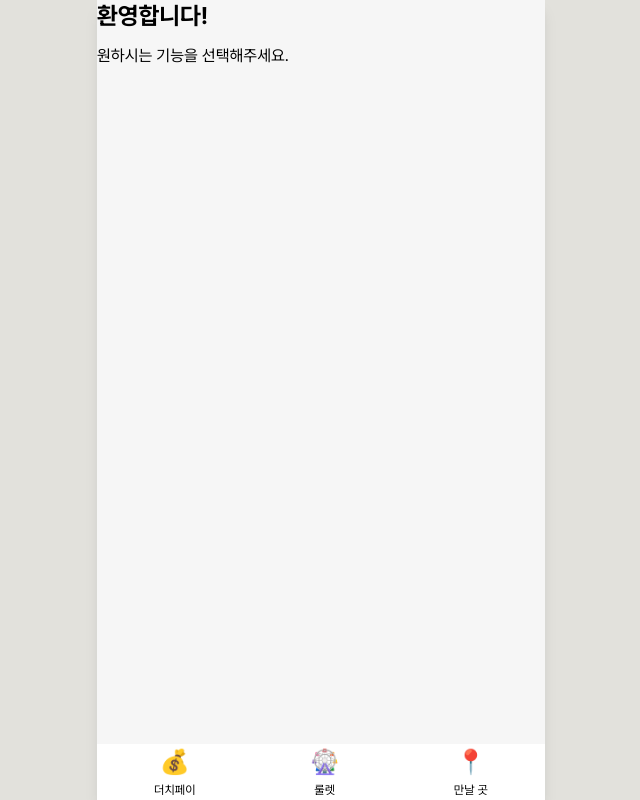
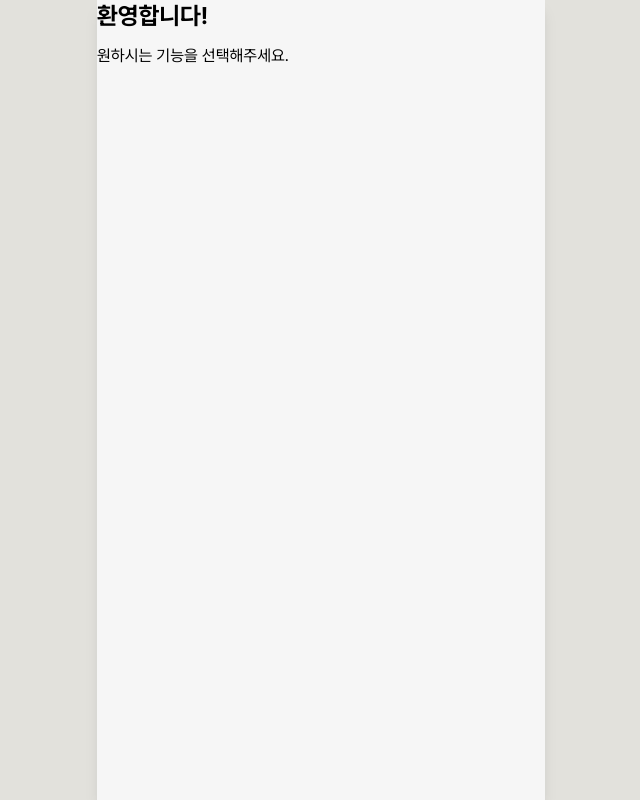
Before and after one commit to BCSDLab/TOY_HELP_MEET, a Next.js app: page / in a window 1280 px wide. Shown: the whole page, without its empty margins (319-959 px from the left). Built offline with nearby package versions, Linux system fonts and the light colour scheme.

Commit message:
refactor: 바텀 네비게이션 삭제

```diff
--- a/src/components/Layout/BottomNavigation.tsx
+++ /dev/null
@@ -1,31 +0,0 @@
-import Link from 'next/link';
-import { useRouter } from 'next/router';
-
-export default function BottomNavigation() {
-  const router = useRouter();
-
-  return (
-    <nav className="fixed bottom-0 w-full max-w-md bg-white border-t">
-      <ul className="flex justify-around items-center h-14">
-        <li className={router.pathname === '/dutch-pay' ? 'text-blue-500' : ''}>
-          <Link href="/dutch-pay" className="flex flex-col items-center p-2">
-            <span className="text-2xl">💰</span>
-            <span className="text-xs mt-1">더치페이</span>
-          </Link>
-        </li>
-        <li className={router.pathname === '/roulette' ? 'text-blue-500' : ''}>
-          <Link href="/roulette" className="flex flex-col items-center p-2">
-            <span className="text-2xl">🎡</span>
-            <span className="text-xs mt-1">룰렛</span>
-          </Link>
-        </li>
-        <li className={router.pathname === '/where-to-meet' ? 'text-blue-500' : ''}>
-          <Link href="/where-to-meet" className="flex flex-col items-center p-2">
-            <span className="text-2xl">📍</span>
-            <span className="text-xs mt-1">만날 곳</span>
-          </Link>
-        </li>
-      </ul>
-    </nav>
-  );
-}
--- a/src/components/Layout/index.tsx
+++ b/src/components/Layout/index.tsx
@@ -1,5 +1,3 @@
-import BottomNavigation from '@/components/Layout/BottomNavigation';
-
 interface LayoutProps {
   children: React.ReactNode;
 }
@@ -10,7 +8,6 @@ export default function Layout({ children }: LayoutProps) {
       <main className="flex-grow pb-14">
         {children}
       </main>
-      <BottomNavigation />
     </div>
   );
 }
```
